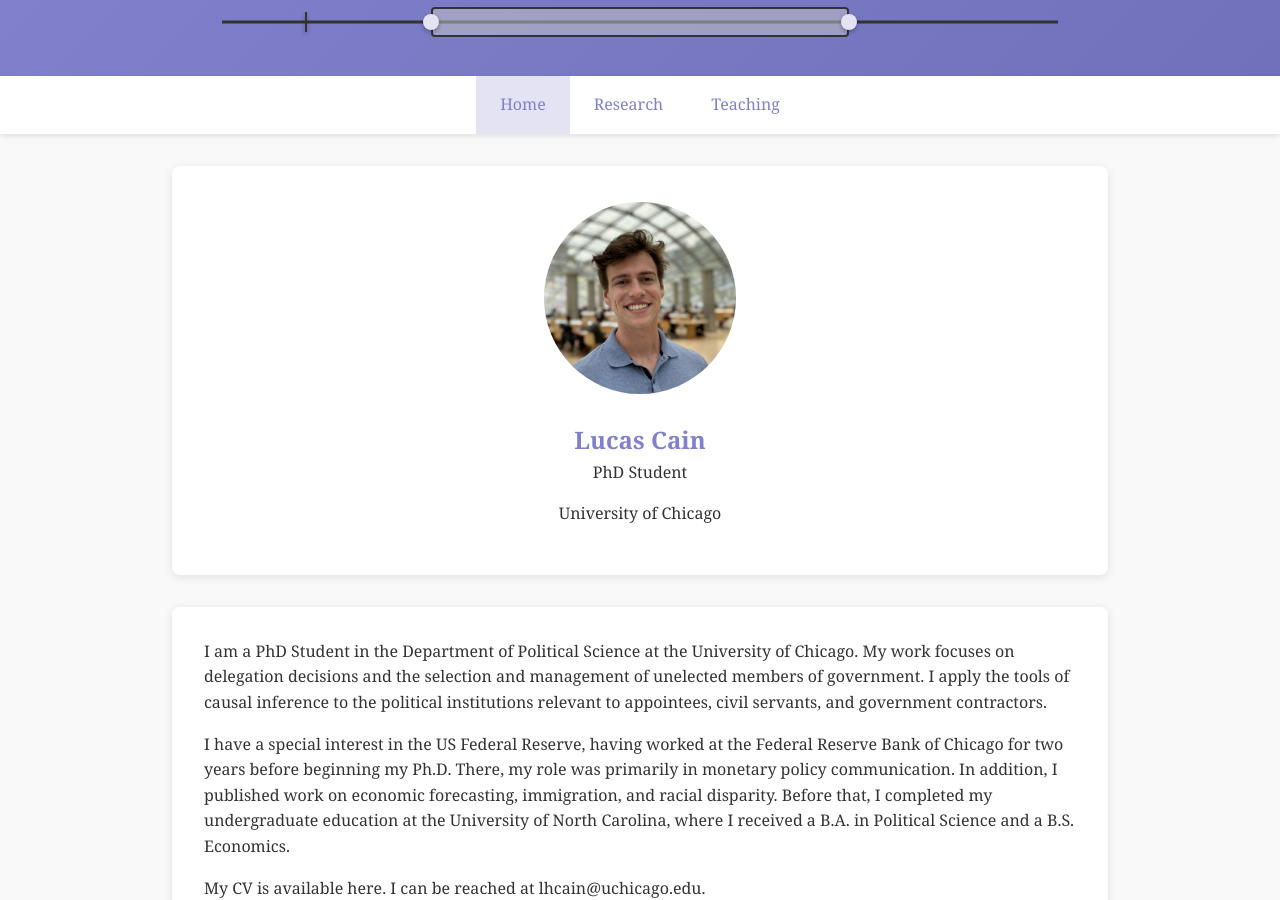
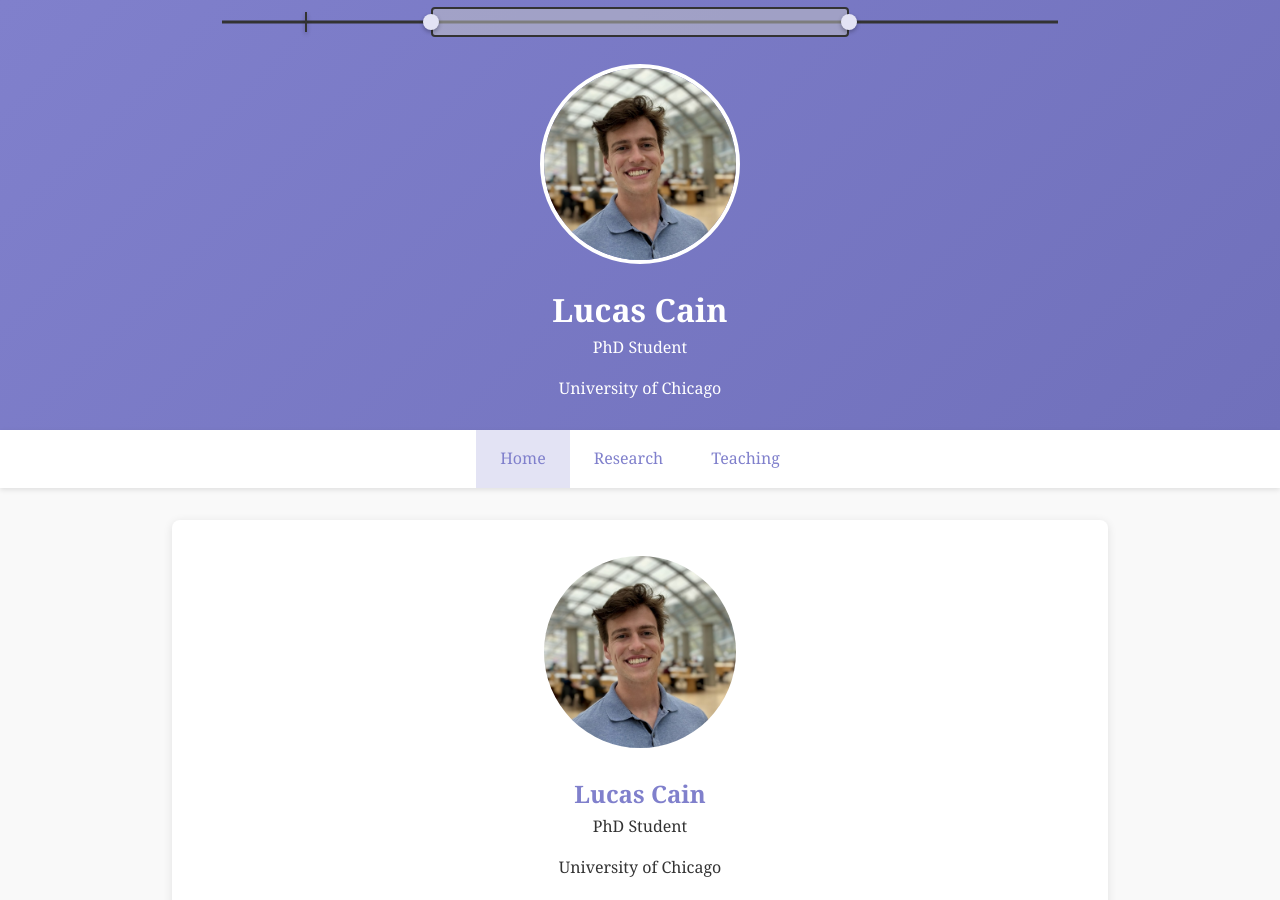
Before and after one commit to L-Cain/L-Cain.github.io, a Jekyll site: the page built from index.md, in a window 1280 px wide and 900 px high. Built offline with Jekyll 4.4.1, drawn with Linux system fonts in a browser that asks for light colours.

Commit message:
Update default.html

```diff
--- a/_layouts/default.html
+++ b/_layouts/default.html
@@ -243,8 +243,14 @@
                 </div>
             </div>
 
-    </div>
-</div>
+            {% if page.url == "/" %}
+        <div style="text-align: center; margin-top: 1rem;">
+            <img src="/profile.jpeg" alt="Profile Photo" class="profile-img">
+            <h1 style="margin-top: 0.75rem;">Lucas Cain</h1>
+            <p>PhD Student</p>
+            <p>University of Chicago</p>
+        </div>
+        {% endif %}
    </header>
 
     <nav>
```
